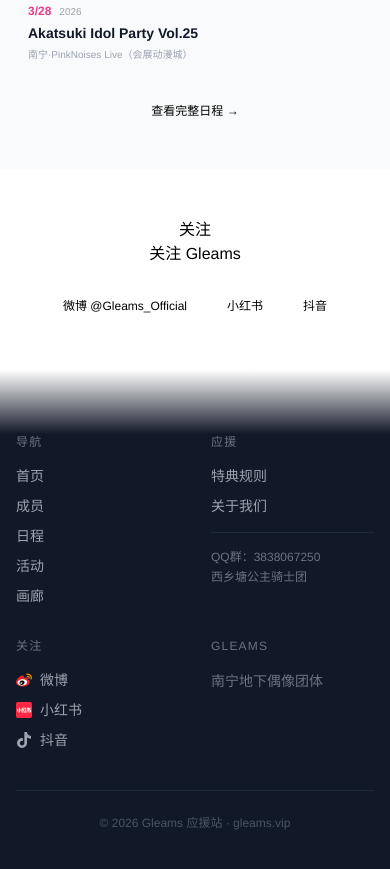
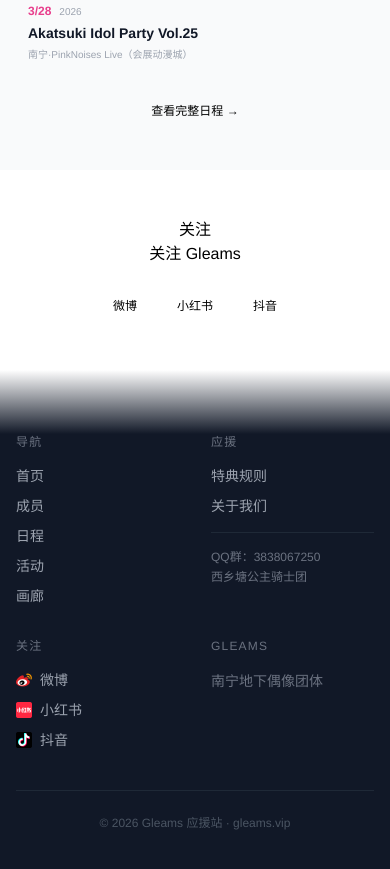
Before and after one commit to Xenia0922/gleams-fansite, an Astro site: page / in a window 390 px wide. Shown: the part 3702-4571 px from the top of the page. Built offline with nearby package versions, Linux system fonts and the light colour scheme; Astro itself is replaced by a stand-in of ours.

Commit message:
🎨 抖音换favicon + 首页微博去@名统一

```diff
--- a/src/components/Footer.astro
+++ b/src/components/Footer.astro
@@ -41,7 +41,7 @@ import site from '../data/site.json';
             <img src="/icon-xhs.png" alt="" class="w-4 h-4" /> 小红书
           </a>
           <a href={site.douyin} target="_blank" rel="noopener" class="flex items-center gap-2 text-sm text-gray-400 hover:text-white transition-colors">
-            <svg class="w-4 h-4" viewBox="0 0 24 24" fill="currentColor"><path d="M12.525.02c1.31-.02 2.61-.01 3.91-.02.08 1.53.63 3.09 1.75 4.17 1.12 1.11 2.7 1.62 4.24 1.79v4.03c-1.44-.05-2.89-.35-4.2-.97-.57-.26-1.1-.59-1.62-.93-.01 2.92.01 5.84-.02 8.75-.08 1.4-.54 2.79-1.35 3.94-1.31 1.92-3.58 3.17-5.91 3.21-1.43.08-2.86-.31-4.08-1.03-2.02-1.19-3.44-3.37-3.65-5.71-.02-.5-.03-1-.01-1.49.18-1.9 1.12-3.72 2.58-4.96 1.66-1.44 3.98-2.13 6.15-1.72.02 1.48-.04 2.96-.04 4.44-.99-.32-2.15-.23-3.02.37-.63.41-1.11 1.04-1.36 1.75-.21.51-.15 1.07-.14 1.61.24 1.64 1.82 3.02 3.5 2.87 1.12-.01 2.19-.66 2.77-1.61.19-.33.4-.67.41-1.06.1-1.79.06-3.57.07-5.36.01-4.03-.01-8.05.02-12.07z"/></svg> 抖音
+            <img src="/icon-douyin.png" alt="" class="w-4 h-4" /> 抖音
           </a>
         </div>
       </div>
--- a/src/components/Header.astro
+++ b/src/components/Header.astro
@@ -51,8 +51,8 @@ const navLinks = [
           <a href={site.xiaohongshu} target="_blank" rel="noopener" class="opacity-40 hover:opacity-100 transition-opacity" title="小红书">
             <img src="/icon-xhs.png" alt="小红书" class="w-4 h-4" />
           </a>
-          <a href={site.douyin} target="_blank" rel="noopener" class="text-gray-400 hover:text-black transition-colors" title="抖音">
-            <svg class="w-4 h-4" viewBox="0 0 24 24" fill="currentColor"><path d="M12.525.02c1.31-.02 2.61-.01 3.91-.02.08 1.53.63 3.09 1.75 4.17 1.12 1.11 2.7 1.62 4.24 1.79v4.03c-1.44-.05-2.89-.35-4.2-.97-.57-.26-1.1-.59-1.62-.93-.01 2.92.01 5.84-.02 8.75-.08 1.4-.54 2.79-1.35 3.94-1.31 1.92-3.58 3.17-5.91 3.21-1.43.08-2.86-.31-4.08-1.03-2.02-1.19-3.44-3.37-3.65-5.71-.02-.5-.03-1-.01-1.49.18-1.9 1.12-3.72 2.58-4.96 1.66-1.44 3.98-2.13 6.15-1.72.02 1.48-.04 2.96-.04 4.44-.99-.32-2.15-.23-3.02.37-.63.41-1.11 1.04-1.36 1.75-.21.51-.15 1.07-.14 1.61.24 1.64 1.82 3.02 3.5 2.87 1.12-.01 2.19-.66 2.77-1.61.19-.33.4-.67.41-1.06.1-1.79.06-3.57.07-5.36.01-4.03-.01-8.05.02-12.07z"/></svg>
+          <a href={site.douyin} target="_blank" rel="noopener" class="opacity-40 hover:opacity-100 transition-opacity" title="抖音">
+            <img src="/icon-douyin.png" alt="抖音" class="w-4 h-4" />
           </a>
         </div>
 
--- a/src/pages/index.astro
+++ b/src/pages/index.astro
@@ -107,7 +107,7 @@ const eventImages: Record<string, string> = {
     <p class="section-title-en">关注</p>
     <h2 class="section-title mb-6 sm:mb-8">关注 Gleams</h2>
     <div class="flex flex-wrap justify-center gap-2 sm:gap-4">
-      <a href={site.weibo} target="_blank" rel="noopener" class="btn-outline text-xs sm:text-sm !px-4 sm:!px-5 !py-2 sm:!py-3">微博 {site.weiboName}</a>
+      <a href={site.weibo} target="_blank" rel="noopener" class="btn-outline text-xs sm:text-sm !px-4 sm:!px-5 !py-2 sm:!py-3">微博</a>
       <a href={site.xiaohongshu} target="_blank" rel="noopener" class="btn-outline text-xs sm:text-sm !px-4 sm:!px-5 !py-2 sm:!py-3">小红书</a>
       <a href={site.douyin} target="_blank" rel="noopener" class="btn-outline text-xs sm:text-sm !px-4 sm:!px-5 !py-2 sm:!py-3">抖音</a>
     </div>
```
Also changed, not shown: public/icon-douyin.png (added).
